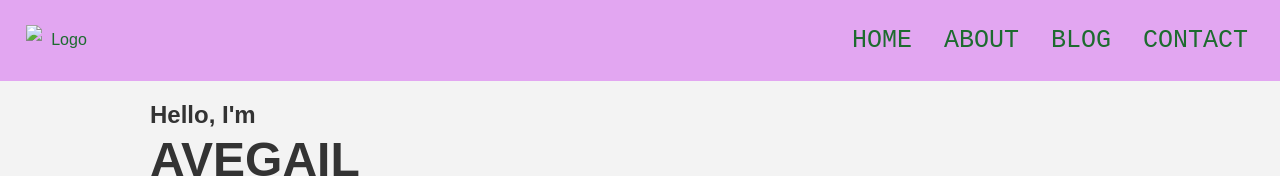
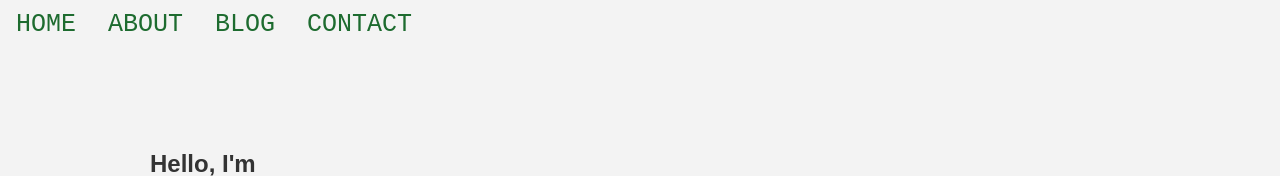
Before and after one commit to AvegailKatigbak/try, a plain HTML site: page index.html in a window 1280 px wide. Shown: the top 176 px of the page. Drawn offline with Linux system fonts and the light colour scheme; a script that the page names is missing.

Commit message:
Update index.html

```diff
--- a/index.html
+++ b/index.html
@@ -8,18 +8,19 @@
 </head>
 <body>
     <header>
-        <div class="navbar">
-            <img src="Logo.png" alt="Logo" class="logo">
-            <div class="toggle-menu" id="toggleMenu">☰</div>
-            <nav class="nav-links">
-                <ul>
-                    <li><a href="#hero" class="nav-link">HOME</a></li>
-                    <li><a href="#about" class="nav-link">ABOUT</a></li>
-                    <li><a href="#blog" class="nav-link">BLOG</a></li>
-                    <li><a href="#contact" class="nav-link">CONTACT</a></li>
-                </ul>
-            </nav>
-        </div>
+        <nav>
+            <div class="menu-toggle" id="menu-toggle">
+                <span></span>
+                <span></span>
+                <span></span>
+            </div>
+            <ul class="nav-links" id="nav-links">
+                <li><a href="#">HOME</a></li>
+                <li><a href="#">ABOUT</a></li>
+                <li><a href="#">BLOG</a></li>
+                <li><a href="#">CONTACT</a></li>
+            </ul>
+        </nav>
     </header>
 
     <!-- HERO -->
```
